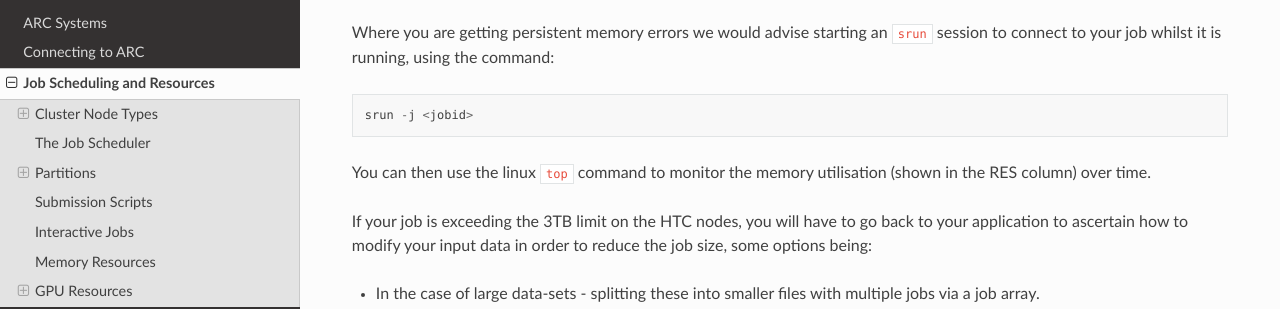
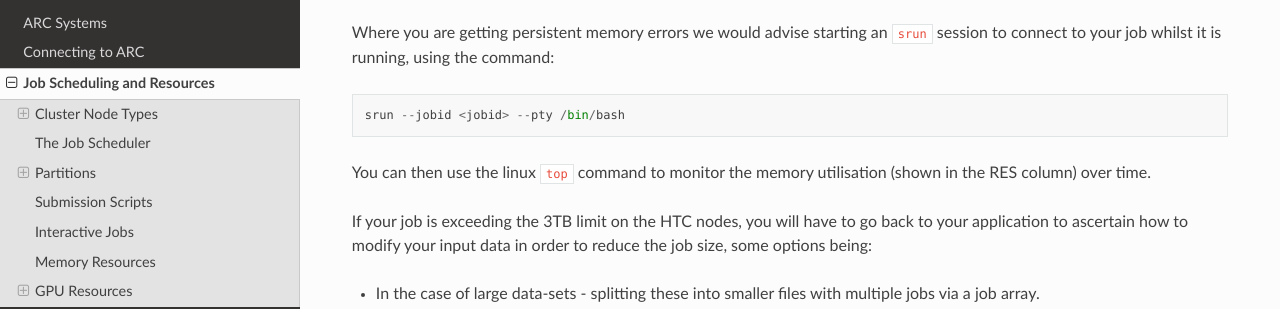
Before and after one commit to tina-friedrich/arc-user-guide, a Sphinx documentation site: the page built from docs/source/job-scheduling.rst, in a window 1280 px wide and 900 px high, scrolled down 4683 px. Shown: the part 152-461 px from the top of the window. Built offline with Sphinx 7.4.7 and the Read the Docs theme 2.0.0, drawn with Linux system fonts in a browser that asks for light colours.

Commit message:
Update job-scheduling.rst

```diff
--- a/docs/source/job-scheduling.rst
+++ b/docs/source/job-scheduling.rst
@@ -168,7 +168,7 @@ As shown in the above examples you can use the ``--mem`` option to request more
 
 Where you are getting persistent memory errors we would advise starting an ``srun`` session to connect to your job whilst it is running, using the command::
 
-    srun -j <jobid>
+    srun --jobid <jobid> --pty /bin/bash
 
 You can then use the linux ``top`` command to monitor the memory utilisation (shown in the RES column) over time.
 
```
